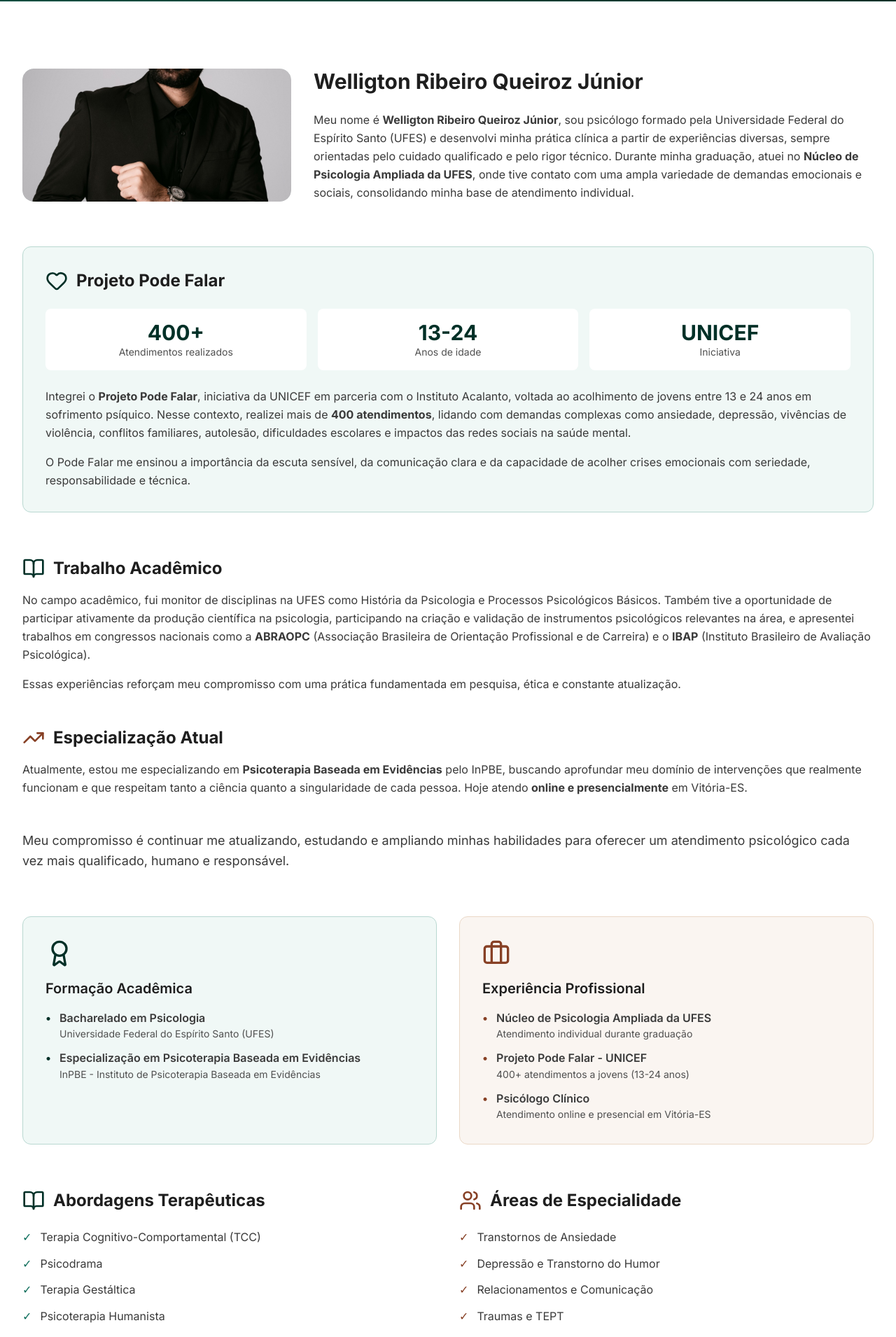
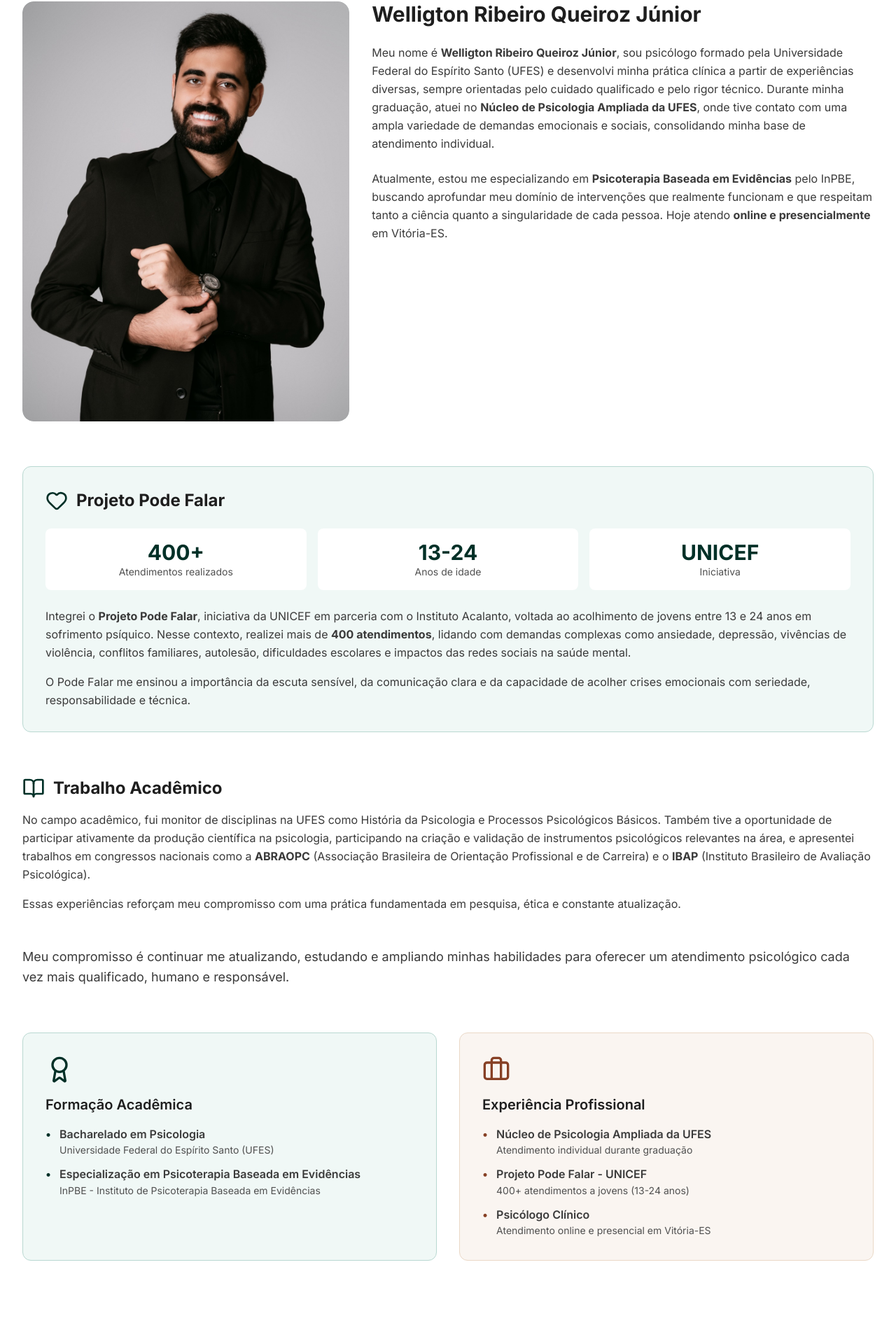
Before and after one commit to marcellopz/psychology-next, a Next.js app: page /sobre in a window 1280 px wide. Shown: the part 399-2309 px from the top of the page at 70% size. Built offline with nearby package versions, Linux system fonts and the light colour scheme.

Commit message:
mais ajustes

```diff
--- a/app/globals.css
+++ b/app/globals.css
@@ -76,3 +76,13 @@
 .image-custom-position-terapia {
   object-position: 50% 50% !important;
 }
+
+.image-sobre-mim {
+  object-position: 50% 50% !important;
+}
+
+@media (max-width: 1023px) {
+  .image-sobre-mim {
+    object-position: 50% 20% !important;
+  }
+}
--- a/app/sobre/page.tsx
+++ b/app/sobre/page.tsx
@@ -1,13 +1,6 @@
 import Navbar from "@/components/Navbar";
 import PageHero from "@/components/PageHero";
-import {
-  Award,
-  BookOpen,
-  Briefcase,
-  Users,
-  Heart,
-  TrendingUp,
-} from "lucide-react";
+import { Award, BookOpen, Briefcase, Heart } from "lucide-react";
 import Image from "next/image";
 
 export default function SobrePage() {
@@ -19,20 +12,20 @@ export default function SobrePage() {
         description="Conheça minha trajetória profissional e meu compromisso com um atendimento psicológico sério, ético e baseado nas melhores evidências científicas."
       />
 
-      <section className="py-16 md:py-24">
+      <section className="py-8 md:py-12 lg:py-16">
         <div className="mx-auto max-w-7xl px-4 sm:px-6 lg:px-8">
-          <div className="mb-16 grid grid-cols-1 gap-8 md:grid-cols-3">
-            <div className="rounded-2xl bg-primary-50 overflow-hidden">
-              <div className="relative h-[500px] w-full md:h-full">
+          <div className="mb-16 grid grid-cols-1 gap-8 lg:grid-cols-5">
+            <div className="lg:col-span-2 rounded-2xl bg-primary-50 overflow-hidden">
+              <div className="relative h-[400px] w-full lg:h-[600px]">
                 <Image
                   src="/xib2.jpeg"
                   alt="Welligton Queiroz - Psicólogo Clínico"
                   fill
-                  className="rounded-2xl object-cover"
+                  className="rounded-2xl object-cover image-sobre-mim"
                 />
               </div>
             </div>
-            <div className="md:col-span-2">
+            <div className="lg:col-span-3">
               <h2 className="mb-6 text-3xl font-bold text-neutral-900">
                 Welligton Ribeiro Queiroz Júnior
               </h2>
@@ -47,6 +40,14 @@ export default function SobrePage() {
                   <strong>Núcleo de Psicologia Ampliada da UFES</strong>, onde
                   tive contato com uma ampla variedade de demandas emocionais e
                   sociais, consolidando minha base de atendimento individual.
+                </p>
+                <p>
+                  Atualmente, estou me especializando em{" "}
+                  <strong>Psicoterapia Baseada em Evidências</strong> pelo
+                  InPBE, buscando aprofundar meu domínio de intervenções que
+                  realmente funcionam e que respeitam tanto a ciência quanto a
+                  singularidade de cada pessoa. Hoje atendo{" "}
+                  <strong>online e presencialmente</strong> em Vitória-ES.
                 </p>
               </div>
             </div>
@@ -115,22 +116,6 @@ export default function SobrePage() {
             <p className="text-neutral-700 leading-relaxed">
               Essas experiências reforçam meu compromisso com uma prática
               fundamentada em pesquisa, ética e constante atualização.
-            </p>
-          </div>
-
-          {/* Bloco: Especialização Atual */}
-          <div className="mb-12">
-            <h3 className="mb-4 flex items-center gap-3 text-2xl font-bold text-neutral-900">
-              <TrendingUp className="h-8 w-8 text-secondary-600" />
-              Especialização Atual
-            </h3>
-            <p className="text-neutral-700 leading-relaxed">
-              Atualmente, estou me especializando em{" "}
-              <strong>Psicoterapia Baseada em Evidências</strong> pelo InPBE,
-              buscando aprofundar meu domínio de intervenções que realmente
-              funcionam e que respeitam tanto a ciência quanto a singularidade
-              de cada pessoa. Hoje atendo{" "}
-              <strong>online e presencialmente</strong> em Vitória-ES.
             </p>
           </div>
 
@@ -208,50 +193,6 @@ export default function SobrePage() {
               </ul>
             </div>
           </div>
-
-          <div className="grid grid-cols-1 gap-8 md:grid-cols-2">
-            <div>
-              <h3 className="mb-6 flex items-center gap-3 text-2xl font-bold text-neutral-900">
-                <BookOpen className="h-8 w-8 text-primary-600" />
-                Abordagens Terapêuticas
-              </h3>
-              <ul className="space-y-3 text-neutral-700">
-                {[
-                  "Terapia Cognitivo-Comportamental (TCC)",
-                  "Psicodrama",
-                  "Terapia Gestáltica",
-                  "Psicoterapia Humanista",
-                  "Terapia Breve Focada",
-                ].map((item) => (
-                  <li key={item} className="flex gap-3">
-                    <span className="text-primary-500">✓</span>
-                    <span>{item}</span>
-                  </li>
-                ))}
-              </ul>
-            </div>
-
-            <div>
-              <h3 className="mb-6 flex items-center gap-3 text-2xl font-bold text-neutral-900">
-                <Users className="h-8 w-8 text-secondary-600" />
-                Áreas de Especialidade
-              </h3>
-              <ul className="space-y-3 text-neutral-700">
-                {[
-                  "Transtornos de Ansiedade",
-                  "Depressão e Transtorno do Humor",
-                  "Relacionamentos e Comunicação",
-                  "Traumas e TEPT",
-                  "Desenvolvimento Pessoal",
-                ].map((item) => (
-                  <li key={item} className="flex gap-3">
-                    <span className="text-secondary-600">✓</span>
-                    <span>{item}</span>
-                  </li>
-                ))}
-              </ul>
-            </div>
-          </div>
         </div>
       </section>
     </div>
--- a/components/PageHero.tsx
+++ b/components/PageHero.tsx
@@ -10,7 +10,7 @@ export default function PageHero({
   eyebrow,
 }: PageHeroProps) {
   return (
-    <section className="bg-gradient-to-br from-primary-500 to-primary-600 py-16 text-white md:py-24">
+    <section className="bg-linear-to-br from-primary-500 to-primary-600 py-8 text-white md:py-12 lg:py-16">
       <div className="mx-auto max-w-7xl px-4 sm:px-6 lg:px-8">
         {eyebrow && (
           <p className="mb-4 text-sm font-semibold uppercase tracking-[0.2em] text-white/70">
```
